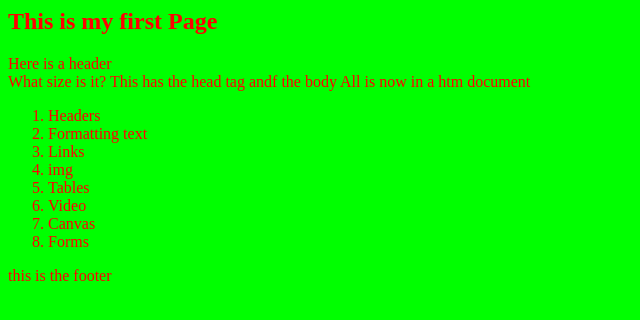
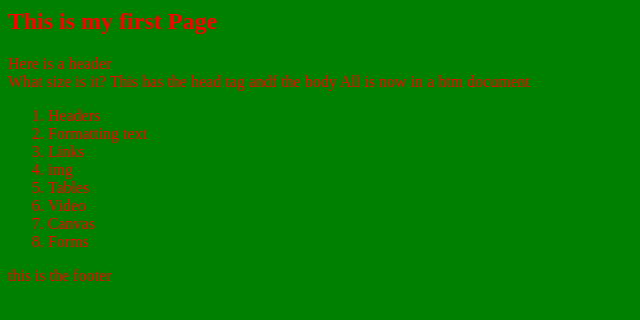
Before and after one commit to UNFITDeveloper/HTMLExamples, a website: page first.html in a window 1280 px wide. Shown: the whole page, without its empty margins (0-640 px from the left). Drawn offline with Linux system fonts and the light colour scheme.

Commit message:
Colour Chnage

```diff
--- a/first.html
+++ b/first.html
@@ -3,7 +3,7 @@
 </head>
 
 
-<Body bgcolor = "Lime" text = "red">
+<Body bgcolor = "Green" text = "red">
 
 <h2>This is my first Page</h2>
 Here is a header <br>
```
